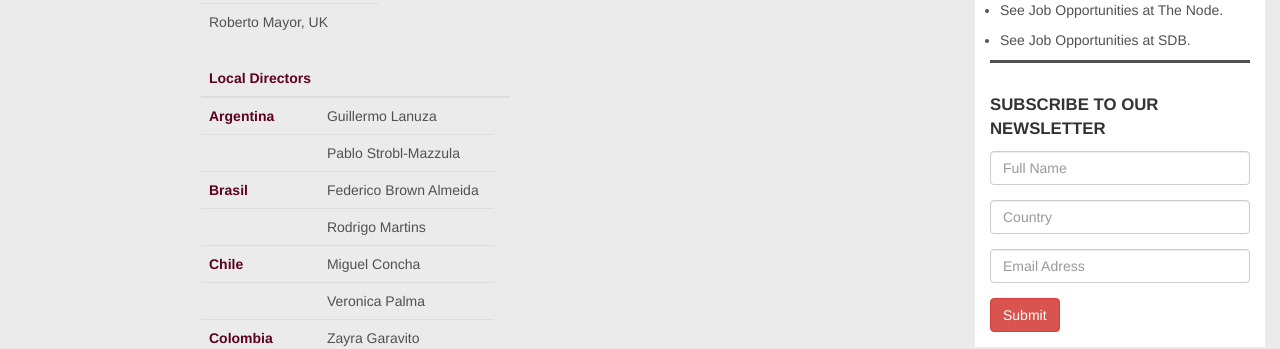
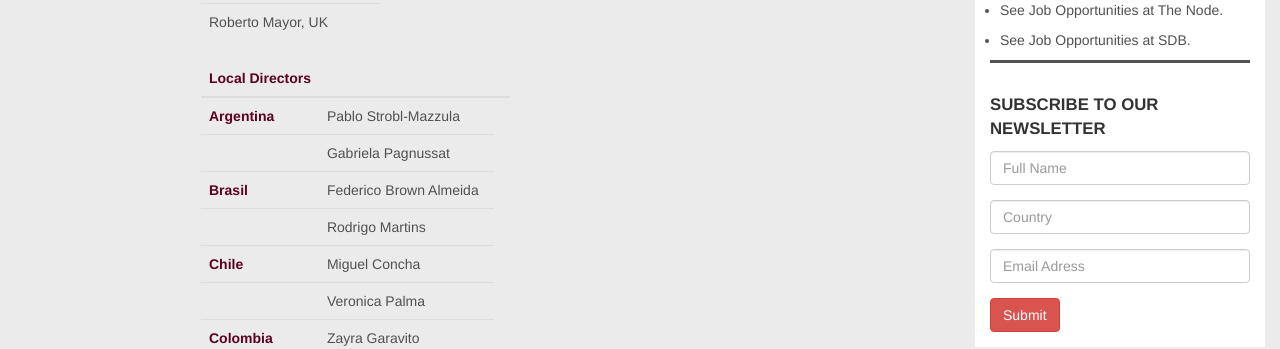
Before and after one commit to lasdb/lasdb.github.io, a Jekyll site: the page built from pages/board.html, in a window 1280 px wide. Shown: the part 611-960 px from the top of the page. Built offline with Jekyll 4.4.1, drawn with Linux system fonts in a browser that asks for light colours; nearby versions of some CDN libraries.

Commit message:
Update board.html

```diff
--- a/pages/board.html
+++ b/pages/board.html
@@ -58,11 +58,11 @@ layout: default
             <tbody>
                 <tr>
                     <td class="board-position">Argentina</td>
-                    <td> Guillermo Lanuza</td>
+                    <td>Pablo Strobl-Mazzula</td>
                 </tr>
                 <tr>
                     <td></td>
-                    <td>Pablo Strobl-Mazzula</td>
+                    <td>Gabriela Pagnussat</td>
                 </tr>
                 <tr>
                     <td class="board-position">Brasil</td>
```
